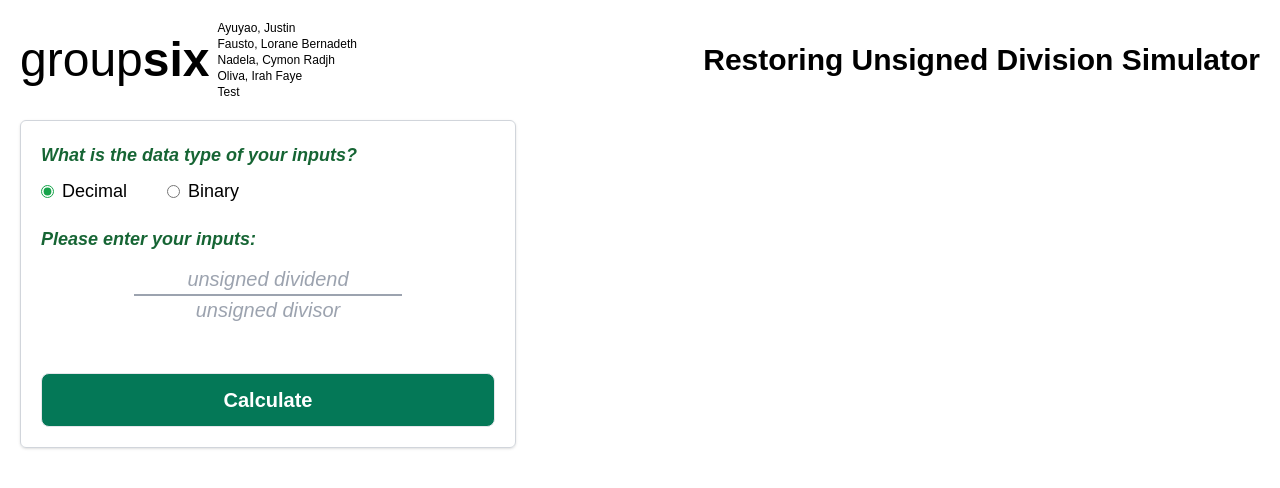
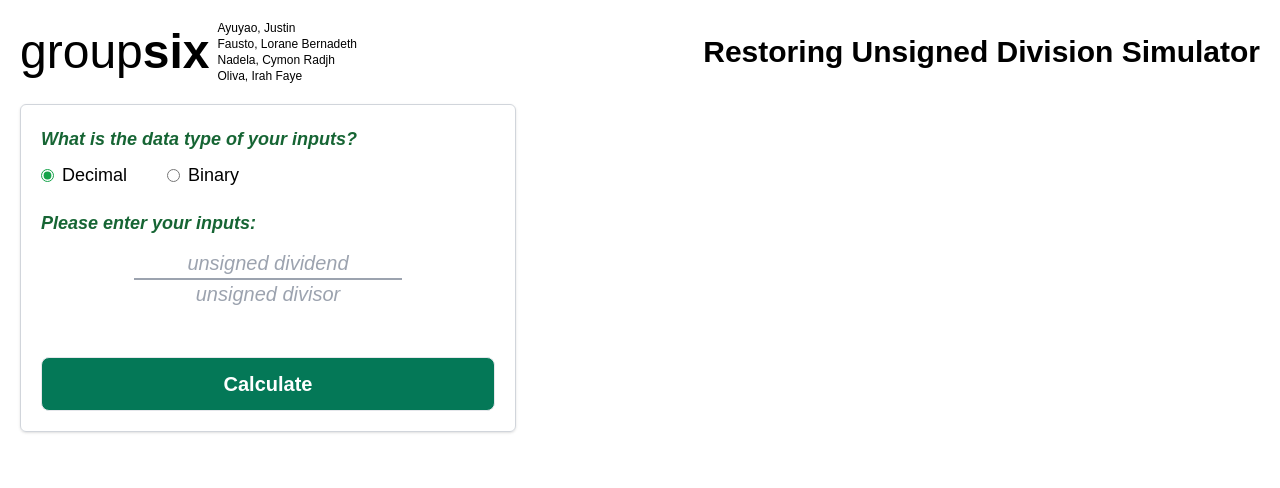
Before and after one commit to Justin-Aye/CSARCH2-Simulator, a React (Create React App) app: page / in a window 1280 px wide. Shown: the top 488 px of the page. Built offline with nearby package versions, Linux system fonts and the light colour scheme.

Commit message:
Update App.js

```diff
--- a/src/App.js
+++ b/src/App.js
@@ -222,7 +222,6 @@ export default function App() {
                         <p>Fausto, Lorane Bernadeth</p>
                         <p>Nadela, Cymon Radjh</p>
                         <p>Oliva, Irah Faye</p>
-                        <p>Test</p>
                     </div>
                 </div>
                 <div className="flex items-center justify-center md:justify-end">
```
